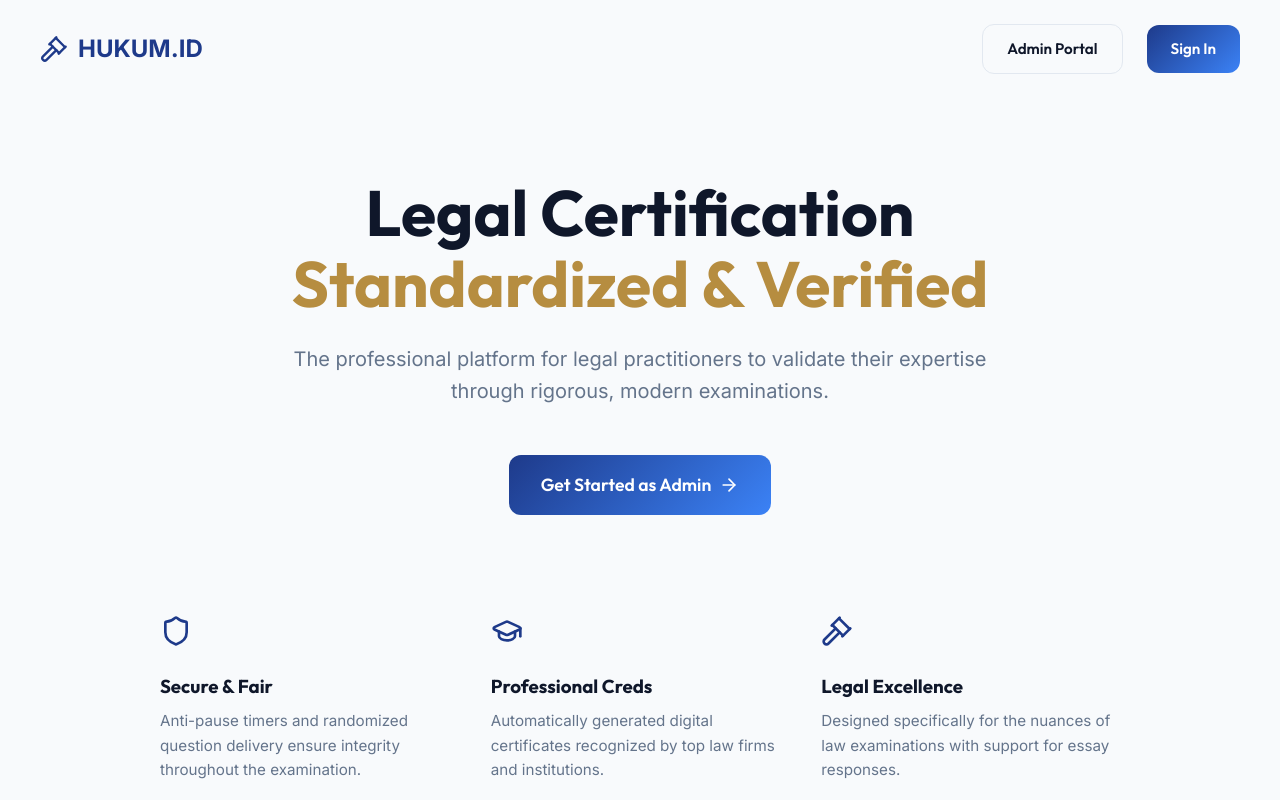
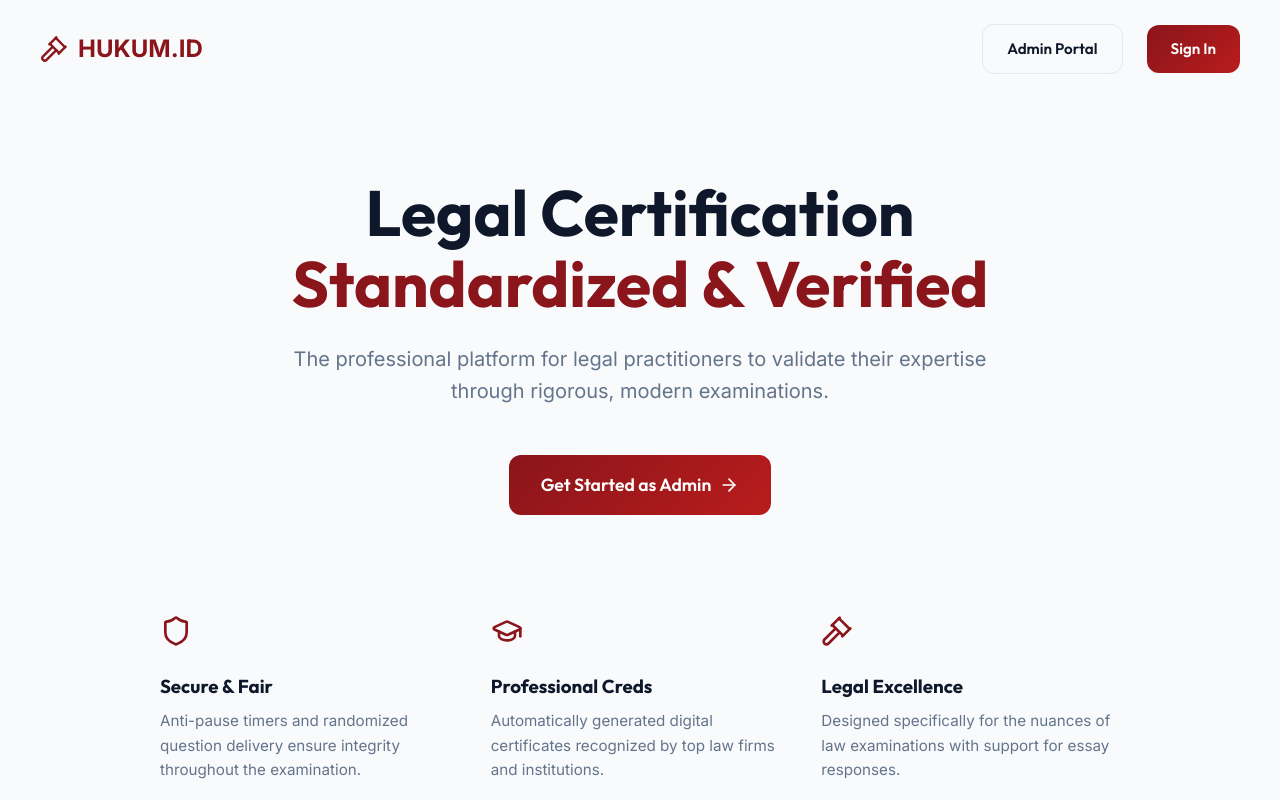
Before and after one commit to tissetyo/Hukum-Dashboard, a Next.js app: page / in a window 1280 px wide. Shown: the top 800 px of the page. Built offline with nearby package versions, Linux system fonts and the light colour scheme.

Commit message:
Update Branding: Deep Red Primary, New Logo

```diff
--- a/src/app/globals.css
+++ b/src/app/globals.css
@@ -1,12 +1,14 @@
 @import url('https://fonts.googleapis.com/css2?family=Inter:wght@300;400;500;600;700&family=Outfit:wght@400;600;700&display=swap');
 
 :root {
-  --primary: #1e3a8a;
-  /* Deep Navy */
-  --primary-light: #3b82f6;
-  --secondary: #b68d40;
-  /* Gold/Brass */
+  --primary: #8A151B;
+  /* Deep Red */
+  --primary-light: #b91c1c;
+  /* Lighter Red */
+  --secondary: #8A151B;
+  /* Same as Primary (User requested no secondary) */
   --accent: #f59e0b;
+  /* Gold/Amber - kept for small highlights if needed, or can be made red too */
   --background: #f8fafc;
   --surface: #ffffff;
   --text: #0f172a;
@@ -25,9 +27,9 @@
 }
 
 [data-theme='dark'] {
-  --primary: #3b82f6;
-  --primary-light: #60a5fa;
-  --secondary: #d4af37;
+  --primary: #ef4444;
+  --primary-light: #f87171;
+  --secondary: #ef4444;
   --accent: #fbbf24;
   --background: #0f172a;
   --surface: #1e293b;
```
Also changed, not shown: public/logo.png (added), 1 other file (tests, documents, lock files or other folders).
